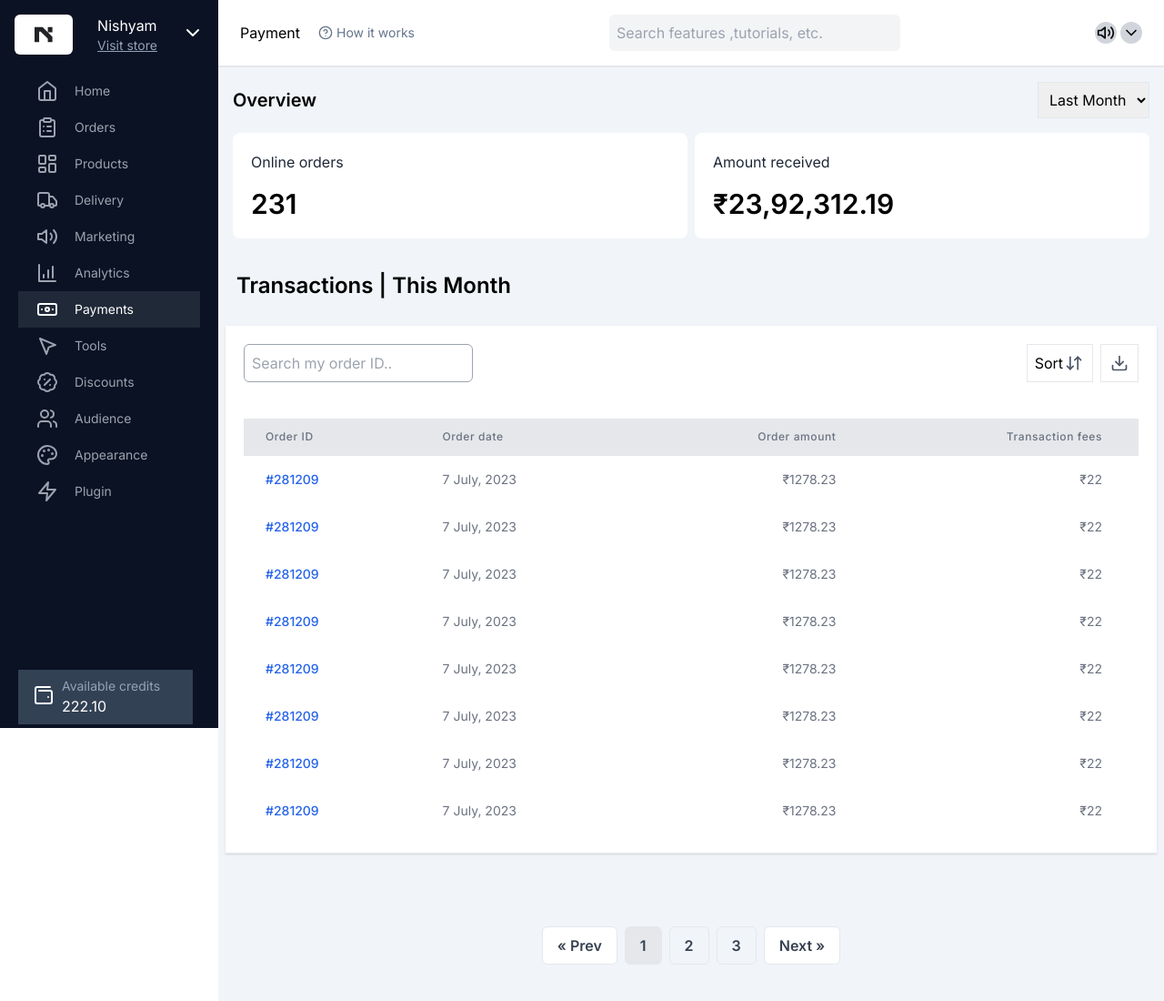
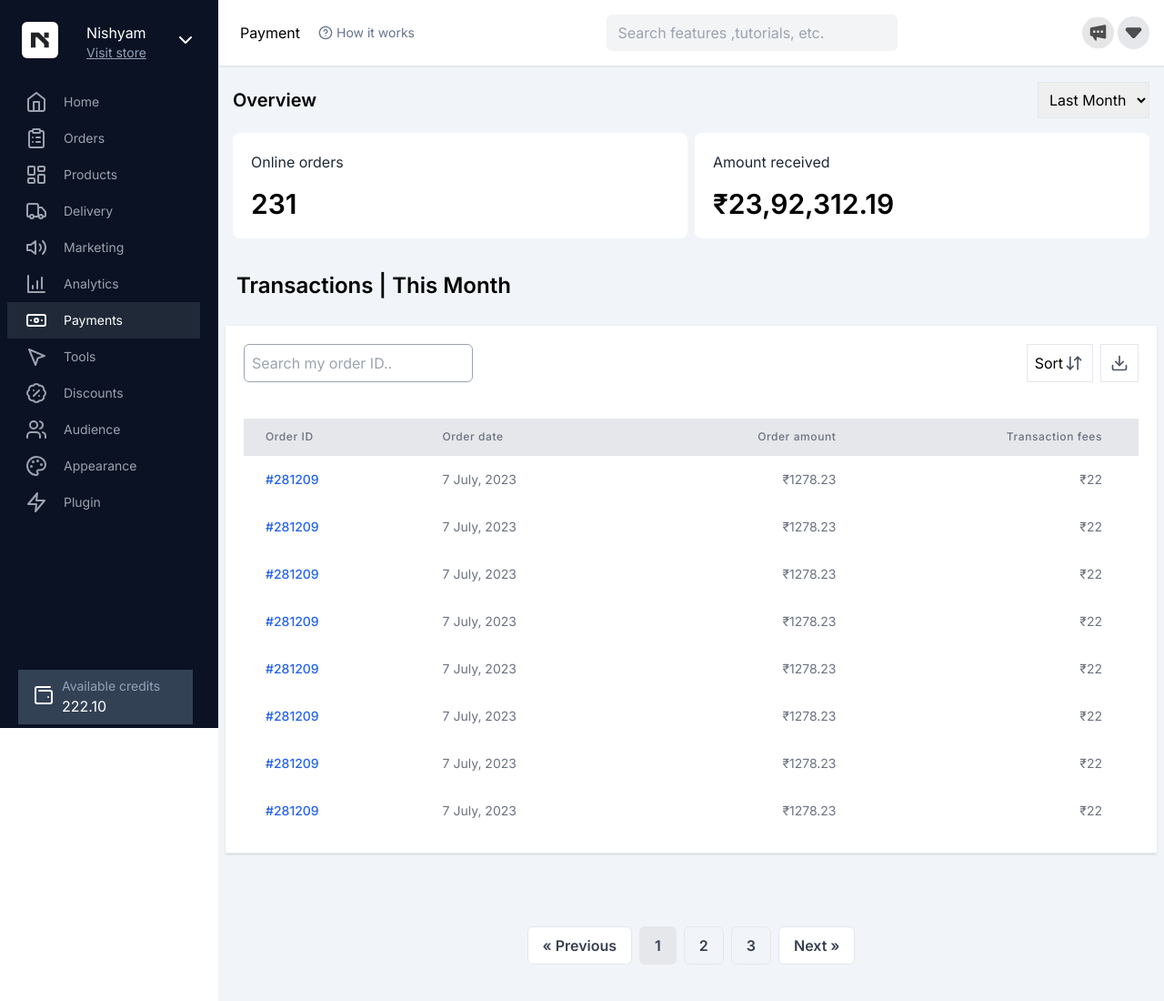
Before and after one commit to faisal004/dukaan-twitter-assignment, a Next.js app: page / in a window 1280 px wide. Shown: the whole page at 91% size. Built offline with nearby package versions, Linux system fonts and the light colour scheme.

Commit message:
fix : icons added css fixed

```diff
--- a/app/_components/navheading.tsx
+++ b/app/_components/navheading.tsx
@@ -11,8 +11,8 @@ const NavHeading = () => {
         <Image src="/logo.svg" alt="pictue" height="10" width="20" />
       </div>
     )}
-   {!collapsed &&(<div className="flex flex-row justify-between p-2">
-   <div className="justify-center flex bg-white w-16 rounded-md">
+   {!collapsed &&(<div className="flex flex-row justify-between p-4">
+   <div className="justify-center flex bg-white w-10 h-10 rounded-md">
      <Image src="/logo.svg" alt="pictue" height="10" width="20" />
    </div>
    <div>
--- a/app/_components/navitems.tsx
+++ b/app/_components/navitems.tsx
@@ -22,16 +22,17 @@ const Navitems = () => {
   const { collapsed } = useSidebar((state) => state);
 
   return (
-    <div className={`p-3 ${collapsed ? 'flex-col' : 'flex-row'}`}>
+    <div className={`pr-3 mt-2  ${collapsed ? 'flex-col' : 'flex-row'}`}>
       {navItems.map((item, index) => (
         <div
           key={index}
-          className={`flex items-center text-gray-400 justify-start px-3 max-h-full cursor-pointer hover:bg-gray-800 hover:text-white ${item.label === defaultSelectedLabel ? 'bg-gray-800 text-white ' : ''}`}
+          className={`flex  items-center  text-gray-400 justify-start px-3 max-h-full cursor-pointer hover:bg-gray-800 hover:text-white ${item.label === defaultSelectedLabel ? 'bg-gray-800 text-white ' : ''}`}
         >
           {collapsed ? (
             <div className="p-2 -mx-2.5 text-sm ">{item.icon}</div>
           ) : (
             <>
+
               <div className="p-2 text-sm">{item.icon}</div>
               <div className="p-2.5 text-sm">{item.label}</div>
             </>
--- a/app/_components/paymentpage/header.tsx
+++ b/app/_components/paymentpage/header.tsx
@@ -1,4 +1,5 @@
 import { ArrowDownIcon, ChevronDown, HelpCircle, Volume2 } from 'lucide-react'
+import Image from 'next/image'
 
 const PaymentHeader = () => {
   return (
@@ -10,9 +11,9 @@ const PaymentHeader = () => {
           <div className="">How it works</div>
         </div>
       </div>
-      <div className='w-80 '><input className='bg-gray-100 p-2 rounded-md w-full ' placeholder='Search features ,tutorials, etc. '/></div>
-      <div className='flex p-2 gap-1 '><Volume2 className='bg-gray-300 rounded-full p-0.5'/>
-      <ChevronDown className='bg-gray-300 rounded-full p-0.5'/>
+      <div className='w-80 '><input className='bg-gray-100 p-2 rounded-md w-full ' placeholder=' Search features ,tutorials, etc. '/></div>
+      <div className='flex  gap-1 '><Image src="/download.svg" alt="something" width="35" height="25"/>
+      <Image src="/downloaddown.svg" alt="something" width="35" height="35" className='p-2 my-0.5 bg-gray-200 rounded-3xl'/>
       </div>
     </div>
   )
--- a/app/_components/paymentpage/pagination.tsx
+++ b/app/_components/paymentpage/pagination.tsx
@@ -6,7 +6,7 @@ const Paymentpagination = () => {
           href="#"
           className="px-4 py-2 mx-1 font-semibold text-gray-700 bg-white hover:text-white hover:bg-blue-500 border rounded-md"
         >
-          &laquo; Prev
+          &laquo; Previous
         </a>
         <a
           href="#"
--- a/app/_components/paymentpage/transactiontable.tsx
+++ b/app/_components/paymentpage/transactiontable.tsx
@@ -1,4 +1,4 @@
-import { ArrowDownUp, Download } from 'lucide-react'
+import { ArrowDownUp, Download, Info } from 'lucide-react'
 import React from 'react'
 
 const tableData = [
--- a/app/layout.tsx
+++ b/app/layout.tsx
@@ -5,7 +5,7 @@ import './globals.css'
 const inter = Inter({ subsets: ['latin'] })
 
 export const metadata: Metadata = {
-  title: 'Create Next App',
+  title: 'Dukaan assignment',
   description: 'Generated by create next app',
 }
 
```
Also changed, not shown: public/download.svg (added), public/downloaddown.svg (added).
